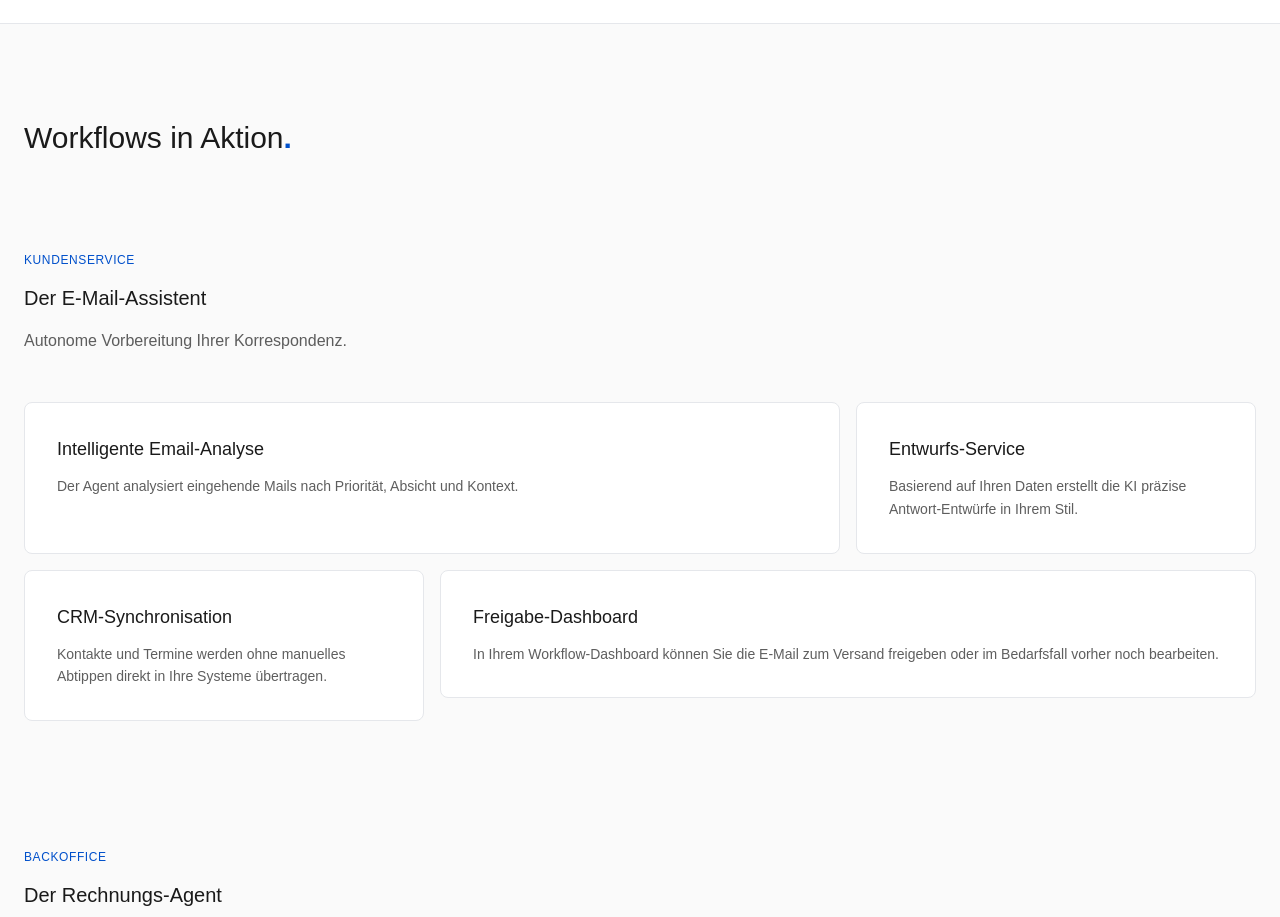
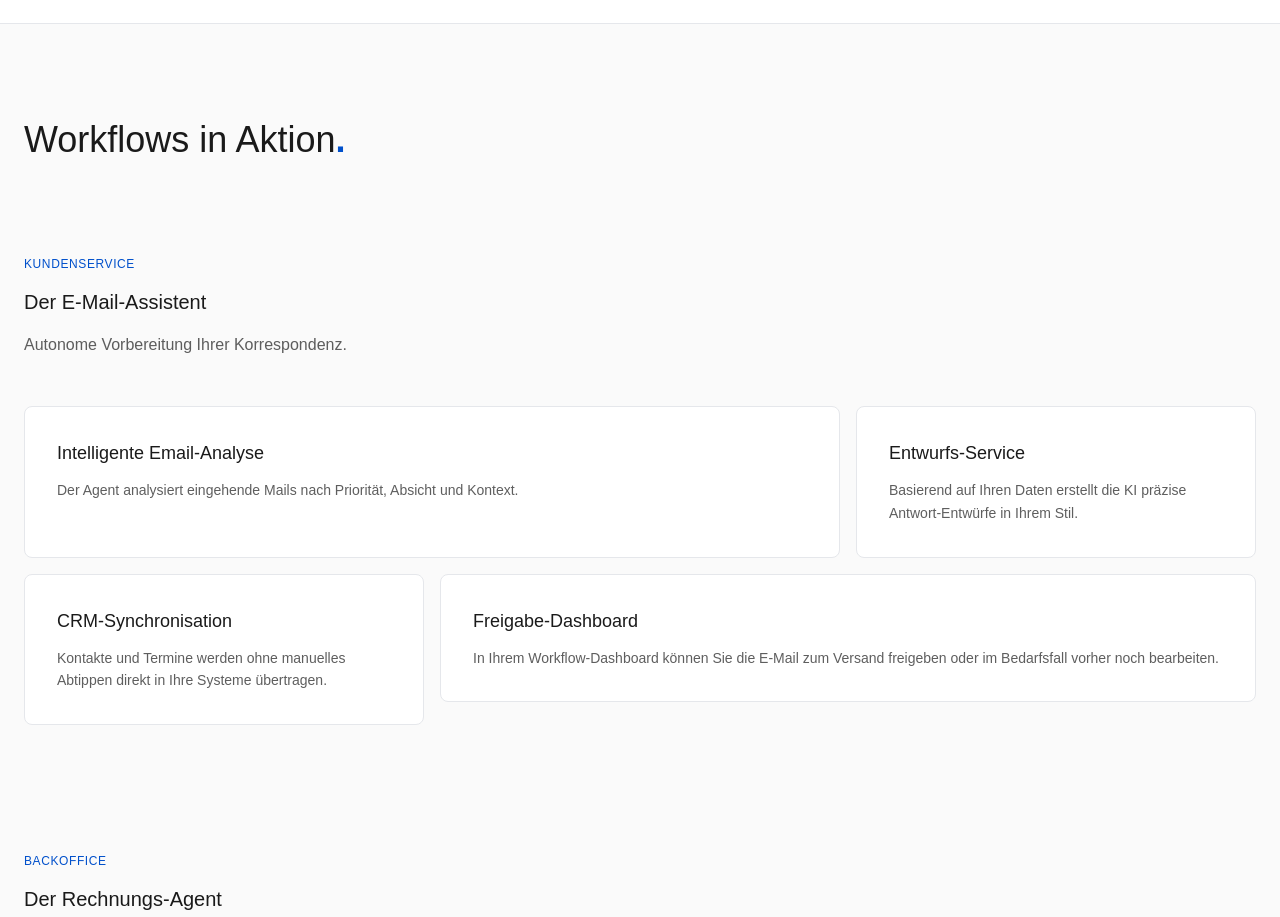
Before and after one commit to m-codex/agentworkflow, a Next.js app: page / in a window 1280 px wide. Shown: the part 1200-2117 px from the top of the page. Built offline with nearby package versions, Linux system fonts and the light colour scheme; a web font is replaced by a local one.

Commit message:
Increase font size for Workflows heading

```diff
--- a/src/components/sections/Workflows.tsx
+++ b/src/components/sections/Workflows.tsx
@@ -121,7 +121,7 @@ export function Workflows() {
           whileInView={{ opacity: 1 }}
           viewport={{ once: true }}
           transition={{ duration: 1 }}
-          className="text-2xl md:text-3xl font-light mb-24"
+          className="text-3xl md:text-4xl font-light mb-24"
         >
           Workflows in Aktion<span className="text-primary font-bold">.</span>
         </motion.h2>
```
